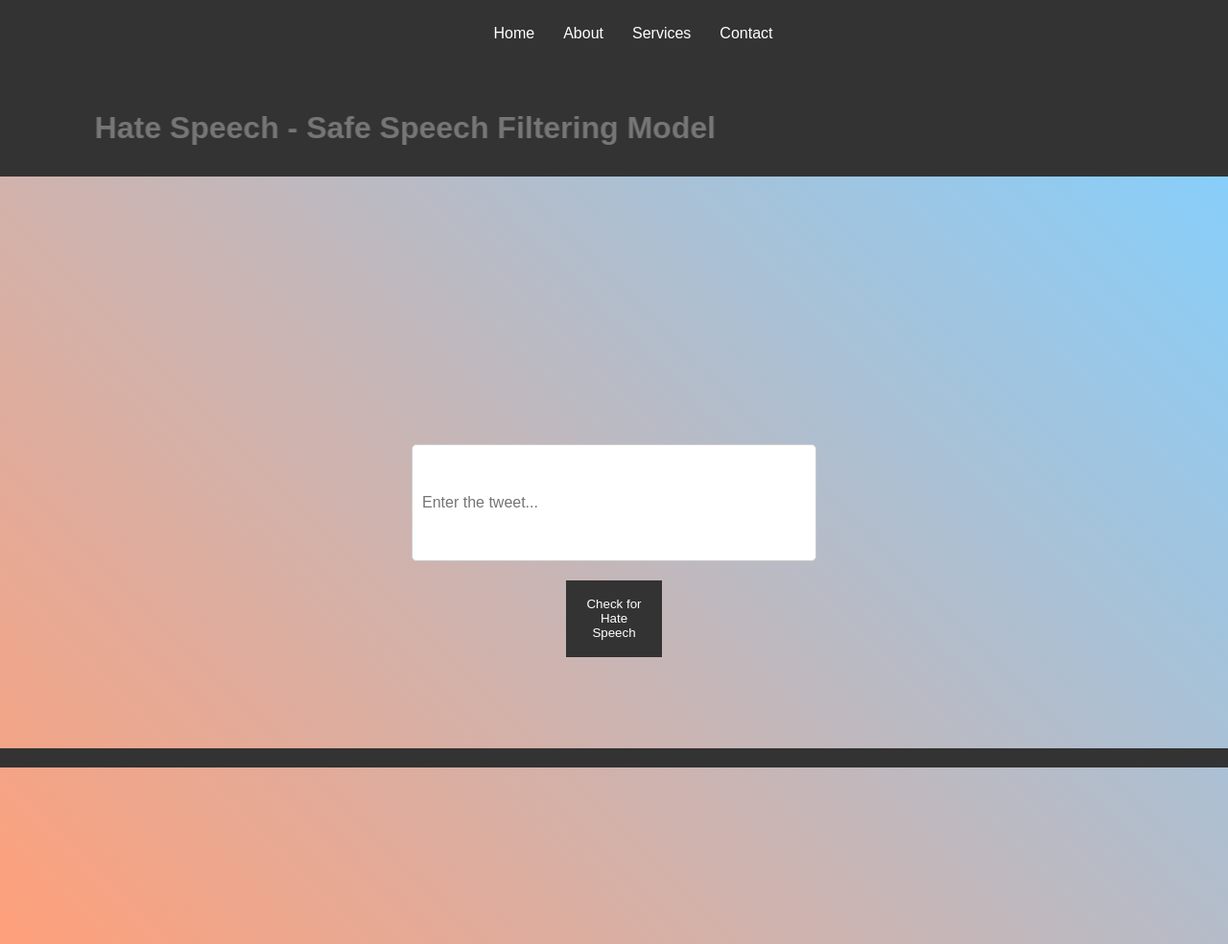
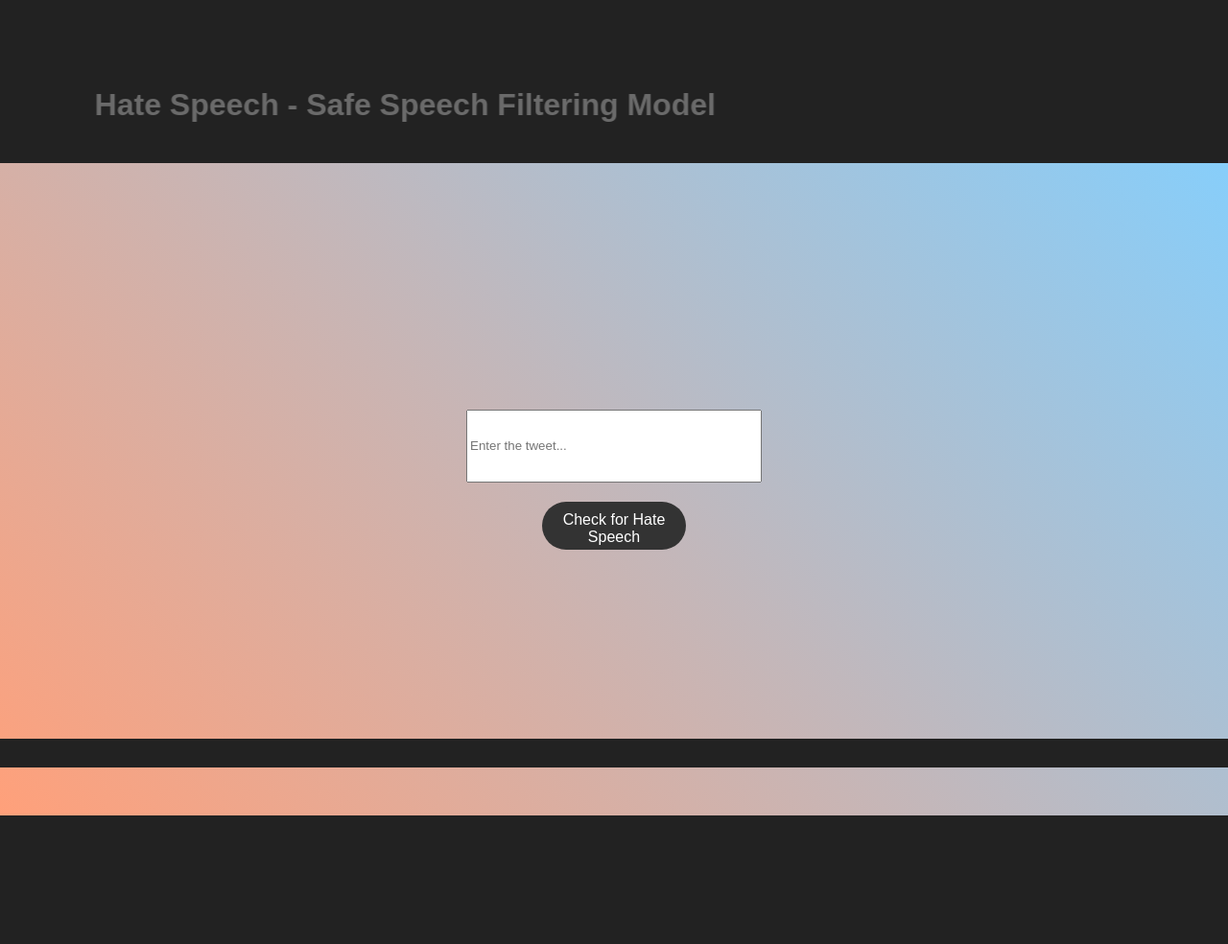
Before and after one commit to KartikeyBartwal/Hate-Speech-Detection-using-Natural-Language-Processing, a Flask app: page / in a window 1280 px wide. Shown: the whole page at 96% size. After the commit the page ends 850 px from the top, so only its background shows below. Run offline with Flask 3, Linux system fonts and the light colour scheme; parts of the project's set-up code (start-up, migrations or seed data) failed here and were passed over.

Commit message:
few changes made

```diff
--- a/templates/home.html
+++ b/templates/home.html
@@ -5,21 +5,27 @@
   <meta name="viewport" content="width=device-width, initial-scale=1.0">
   <title>Hate Speech Checker</title>
   <style>
+    /* General Styling */
 body {
   margin: 0;
-    font-family: Arial, sans-serif;
+  font-family: 'Arial', sans-serif;
+  background-color: #f3f3f3;
+  color: #333;
 }
 
+/* Header Styling */
 header {
-    background-color: #333;
+  background-color: #222;
   color: #fff;
-    padding: 10px 0;
+  padding: 20px 0;
+  text-align: center;
 }
 
 nav ul {
   list-style: none;
   display: flex;
   justify-content: center;
+  padding: 0;
 }
 
 nav ul li {
@@ -29,10 +35,17 @@
 nav ul li a {
   text-decoration: none;
   color: #fff;
+  font-weight: bold;
+  transition: color 0.3s ease;
 }
 
+nav ul li a:hover {
+  color: #87CEFA;
+}
+
+/* Main Content Styling */
 main {
-    height: 100vh;
+  height: calc(100vh - 120px); /* Adjust for footer height */
   display: flex;
   justify-content: center;
   align-items: center;
@@ -51,21 +64,14 @@
 .content {
   text-align: center;
 }
-  #textInput {
-    width: 400px;
-    height: 100px;
-    padding: 10px;
-    border: 1px solid #ccc;
-    border-radius: 5px;
-    font-size: 16px;
-    outline: none;
-}
+
+/* Title Container Styling */
 .title-container {
   text-align: center;
-    margin-top: 50px; /* Adjust margin as needed */
+  margin-top: 50px;
 }
 
-/* Animation */
+/* Title Animation */
 .title-animation {
   display: inline-block;
   position: relative;
@@ -87,81 +93,83 @@
     filter: brightness(200%);
   }
 }
+
+/* Result Text Styling */
 #result_text {
   font-family: 'Arial', sans-serif;
   font-size: 40px;
   text-align: center;
   position: absolute;
-  top: 50%;
+  top: 48%;
   left: 50%;
   transform: translate(-50%, -50%);
   color: #333;
   /* Animation */
-  animation: fadeInOut 3s ease-in-out infinite alternate; /* Example animation */
+  animation: fadeInOut 3s ease-in-out infinite alternate;
 }
 
-    /* Keyframes for the animation */
 @keyframes fadeInOut {
   0% { opacity: 0; }
   100% { opacity: 1; }
 }
 
+/* Input Styling */
 input[type="text"] {
-  padding: 10px;
+  padding: 15px;
   margin-bottom: 20px;
   width: 300px;
   display: block;
   margin: 0 auto;
+  border-radius: 8px;
+  border: 1px solid #ccc;
+  transition: border-color 0.3s ease;
 }
 
+input[type="text"]:focus {
+  outline: none;
+  border-color: #87CEFA;
+}
+
+#textInput{
+  width: 300px;
+  height: 70px;
+}
+
+/* Button Styling */
 button {
-  width: 100px;
-  height: 80px;
+  width: 150px;
+  height: 50px;
   padding: 10px 20px;
   background-color: #333;
   color: #fff;
   border: none;
+  border-radius: 25px;
   cursor: pointer;
   transition: background-color 0.3s ease;
   display: block;
-  margin: 20px auto; /* Adjust the margin as needed */
+  margin: 20px auto;
+  font-size: 16px;
 }
 
 button:hover {
   background-color: #555;
 }
 
+/* Footer Styling */
 footer {
-    background-color: #333;
+  background-color: #222;
   color: #fff;
   text-align: center;
-    padding: 10px 0;
+  padding: 15px 0;
   position: fixed;
   bottom: 0;
   width: 100%;
-  }
-
-  @keyframes gradientAnimation {
-    0% {
-      background-position: 0% 50%;
-    }
-    100% {
-      background-position: 100% 50%;
-    }
 }
 
   </style>
 </head>
 <body>
   <header>
-    <nav>
-      <ul>
-        <li><a href="#">Home</a></li>
-        <li><a href="#">About</a></li>
-        <li><a href="#">Services</a></li>
-        <li><a href="#">Contact</a></li>
-      </ul>
-    </nav>
     <div class="title-container">
       <h1 class="title-animation">Hate Speech - Safe Speech Filtering Model</h1>
   </div>
```
Lines whose indentation alone changed are shown as unchanged.
